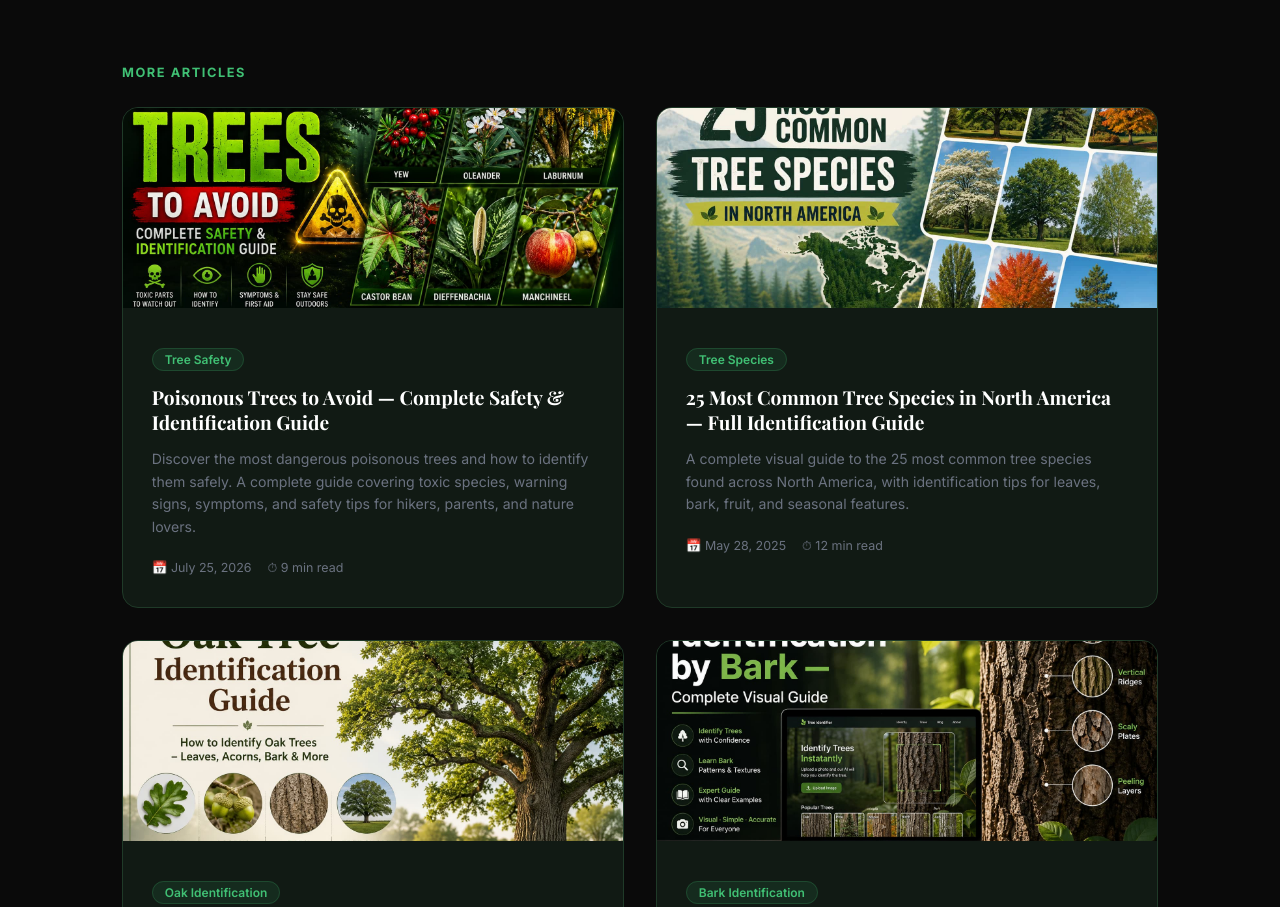
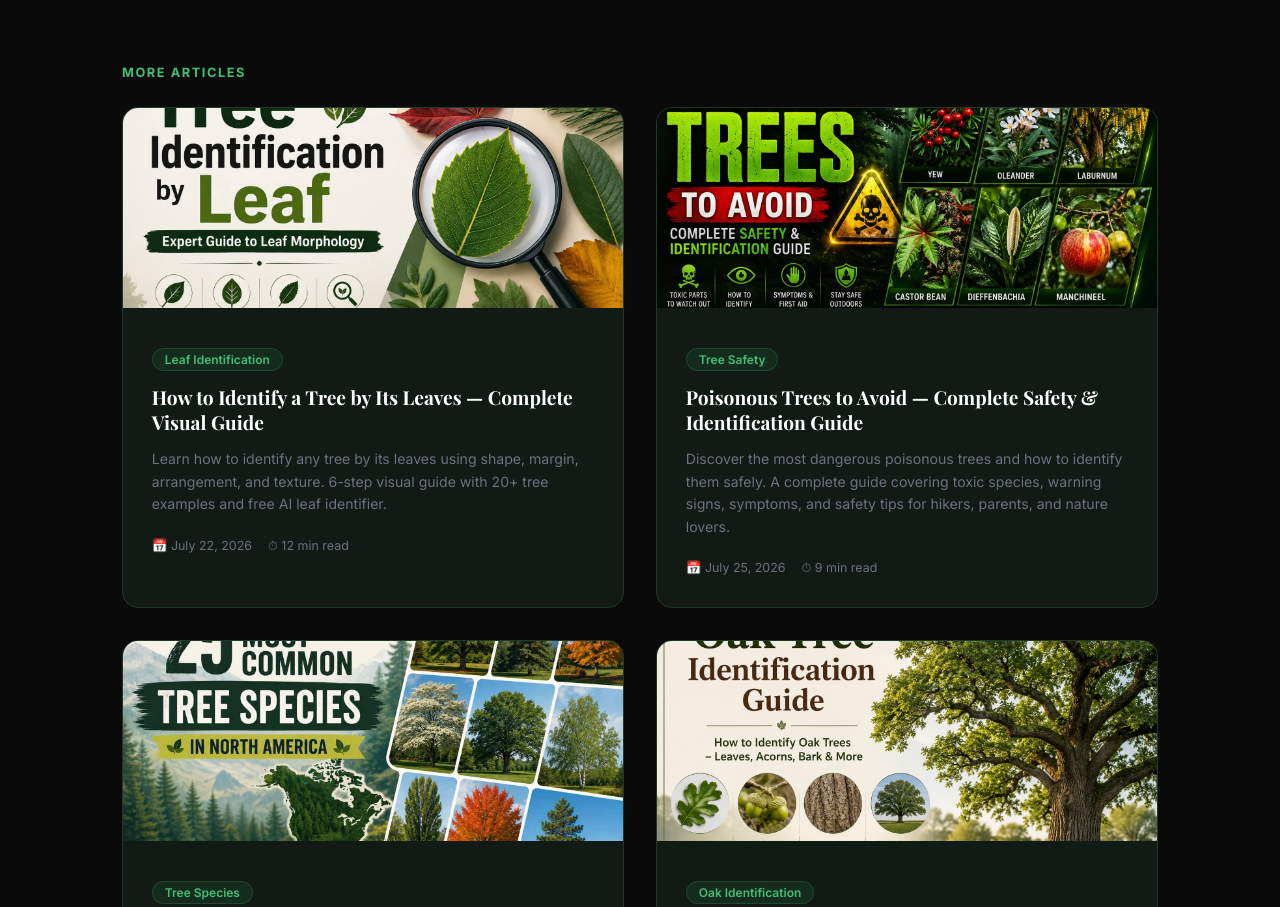
Before and after one commit to ahsan-ai-56/tree, a Next.js app: page /blog in a window 1280 px wide. Shown: the part 1078-1985 px from the top of the page. Built offline with nearby package versions, Linux system fonts and the light colour scheme.

Commit message:
Update index.js

```diff
--- a/pages/blog/index.js
+++ b/pages/blog/index.js
@@ -20,6 +20,16 @@ const posts = [
     image: 'identifytree.jpg',
     keywords: ['how to identify trees', 'tree identification guide', 'identify trees by leaves'],
   },
+  {
+  slug: 'identify-tree-by-leaves',
+  title: 'How to Identify a Tree by Its Leaves — Complete Visual Guide',
+  excerpt: 'Learn how to identify any tree by its leaves using shape, margin, arrangement, and texture. 6-step visual guide with 20+ tree examples and free AI leaf identifier.',
+  date: 'July 22, 2026',
+  readTime: '12 min read',
+  category: 'Leaf Identification',
+  image: 'leaves.jpg',
+  keywords: ['identify tree by leaves', 'tree leaf identification', 'how to identify tree by leaf'],
+},
   {
   slug: 'poisonous-trees',
   title: 'Poisonous Trees to Avoid — Complete Safety & Identification Guide',
```
